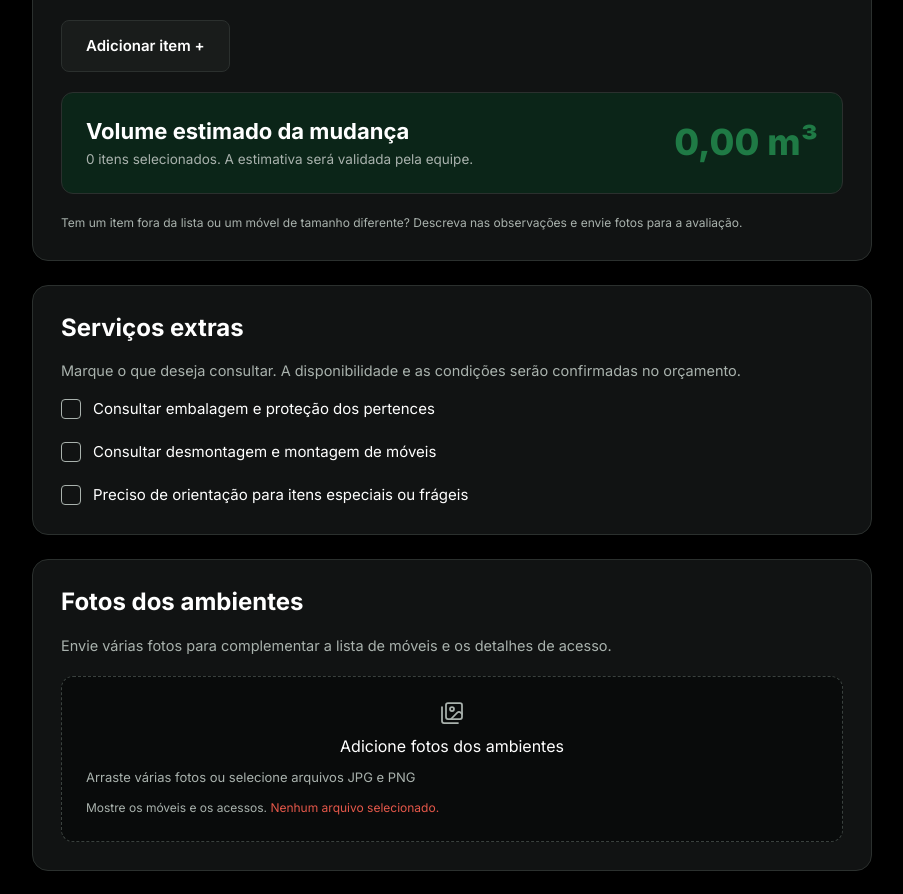
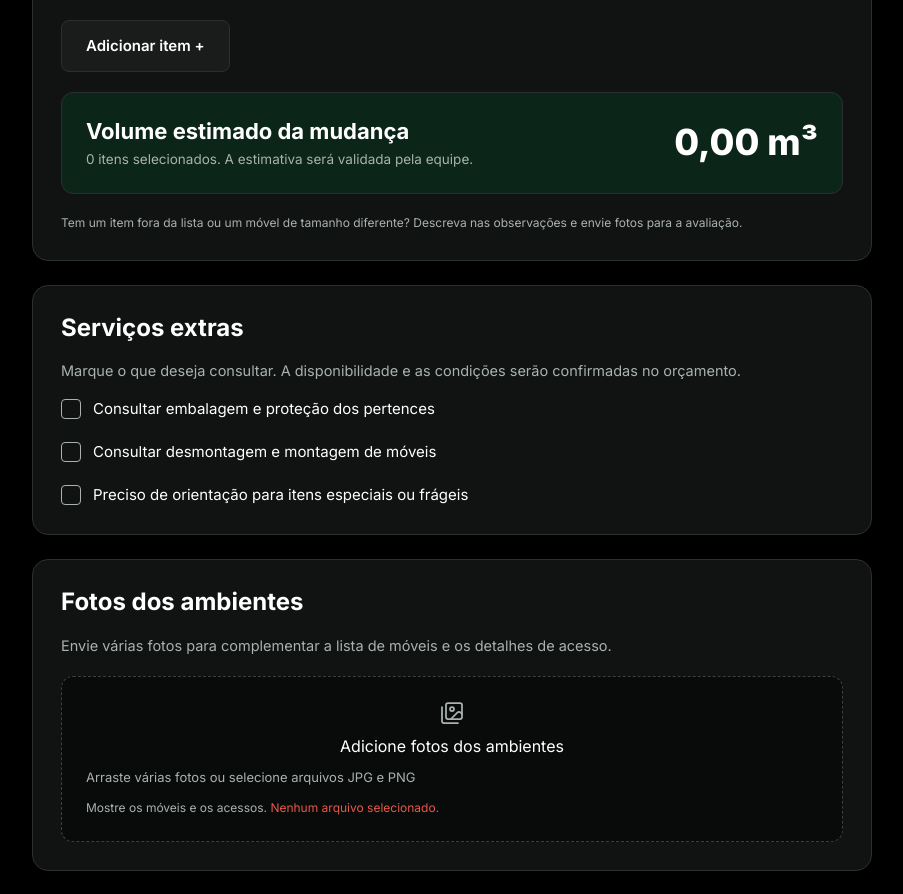
Before and after one commit to Nyckbaldim/expresso-baldim, an Angular app: page /orcamento/mudanca in a window 1280 px wide. Shown: the part 2060-2954 px from the top of the page, without its empty margins (0-903 px from the left). Built offline with nearby package versions, Linux system fonts and the light colour scheme.

Commit message:
style(mudanca): reduz o verde do formulário

```diff
--- a/src/app/pages/orcamento/mudanca/mudanca.css
+++ b/src/app/pages/orcamento/mudanca/mudanca.css
@@ -62,7 +62,7 @@
   cursor: pointer;
   transition: color 0.2s, background-color 0.2s;
 }
-.stepper__botao--mais { color: var(--verde); }
+.stepper__botao--mais { color: var(--verde-texto); }
 .stepper__botao:hover { background: rgba(255, 255, 255, 0.06); }
 .stepper__valor { color: var(--branco); font-size: 14px; }
 
@@ -80,7 +80,7 @@
 .volume__titulo { font-size: 22px; line-height: 28px; font-weight: 700; }
 .volume__texto { margin-top: 4px; color: var(--cinza); font-size: 13.5px; line-height: 20px; }
 .volume__valor {
-  color: var(--verde);
+  color: var(--branco);
   font-size: 36px;
   font-weight: 800;
   line-height: 1.1;
```
